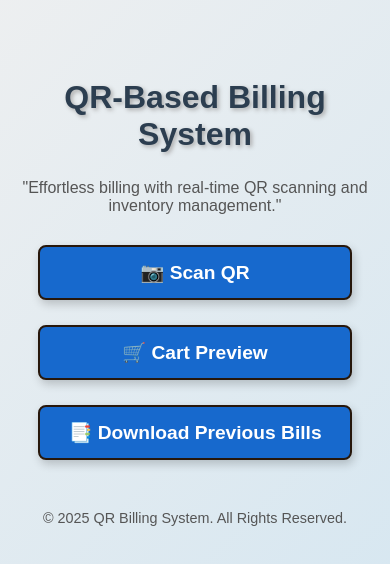
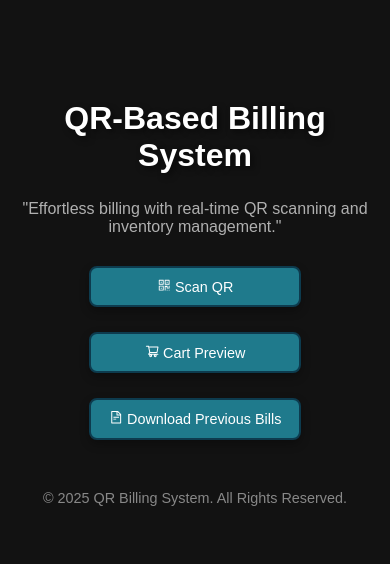
Before and after one commit to ishita1455/Govigyan_, a React (Create React App) app: page / in a window 390 px wide. Shown: the part 150-714 px from the top of the page. Built offline with nearby package versions, Linux system fonts and the light colour scheme.

Commit message:
changes made

```diff
--- a/package.json
+++ b/package.json
@@ -11,6 +11,7 @@
     "jspdf": "^3.0.1",
     "react": "^19.0.0",
     "react-dom": "^19.0.0",
+    "react-icons": "^5.5.0",
     "react-router-dom": "^7.4.0",
     "react-scripts": "5.0.1",
     "web-vitals": "^2.1.4"
--- a/src/components/FrontPage.jsx
+++ b/src/components/FrontPage.jsx
@@ -1,5 +1,33 @@
+// import React from 'react';
+// import { useNavigate } from 'react-router-dom';
+// import '../styles/FrontPage.css';
+
+// const FrontPage = () => {
+//   const navigate = useNavigate();
+
+//   return (
+//     <div className="front-page">
+//       <h1>QR-Based Billing System</h1>
+//       <p>"Effortless billing with real-time QR scanning and inventory management."</p>
+
+//       <div className="buttons">
+//         <button onClick={() => navigate('/scan-qr')}>📷 Scan QR</button>
+//         <button onClick={() => navigate('/cart')}>🛒 Cart Preview</button>
+//         <button onClick={() => navigate('/bills')}>📑 Download Previous Bills</button>  {/* ✅ This now works! */}
+//       </div>
+
+//       <footer>© 2025 QR Billing System. All Rights Reserved.</footer>
+//     </div>
+//   );
+// };
+
+// export default FrontPage;
+
+
+
 import React from 'react';
 import { useNavigate } from 'react-router-dom';
+import { AiOutlineQrcode, AiOutlineShoppingCart, AiOutlineFileText } from 'react-icons/ai';
 import '../styles/FrontPage.css';
 
 const FrontPage = () => {
@@ -11,9 +39,15 @@ const FrontPage = () => {
       <p>"Effortless billing with real-time QR scanning and inventory management."</p>
 
       <div className="buttons">
-        <button onClick={() => navigate('/scan-qr')}>📷 Scan QR</button>
-        <button onClick={() => navigate('/cart')}>🛒 Cart Preview</button>
-        <button onClick={() => navigate('/bills')}>📑 Download Previous Bills</button>  {/* ✅ This now works! */}
+        <button onClick={() => navigate('/scan-qr')}>
+          <AiOutlineQrcode className="icon" /> Scan QR
+        </button>
+        <button onClick={() => navigate('/cart')}>
+          <AiOutlineShoppingCart className="icon" /> Cart Preview
+        </button>
+        <button onClick={() => navigate('/bills')}>
+          <AiOutlineFileText className="icon" /> Download Previous Bills
+        </button>
       </div>
 
       <footer>© 2025 QR Billing System. All Rights Reserved.</footer>
--- a/src/components/QRScanner.jsx
+++ b/src/components/QRScanner.jsx
@@ -1,6 +1,7 @@
 import React, { useState, useEffect, useRef } from 'react';
 import { Html5Qrcode } from 'html5-qrcode';
 import { useNavigate } from 'react-router-dom';
+import { FaHome } from 'react-icons/fa';
 import '../styles/QRScanner.css';
 
 const QRScanner = () => {
@@ -112,7 +113,9 @@ const QRScanner = () => {
 
     return (
         <div className="scanner-page">
-            <button className="home-btn" onClick={() => navigate('/')}>🏠 Home</button>
+            <button className="home-btn" onClick={() => navigate('/')}>
+  <FaHome className="icon" /> Home
+</button>
             <h1>Scan Product QR Code</h1>
             <div id="reader"></div>
 
--- a/src/styles/Cart.css
+++ b/src/styles/Cart.css
@@ -1,4 +1,5 @@
 /* Cart Page Styles */
+/*
 .cart-page {
     font-family: Arial, sans-serif;
     max-width: 1200px;
@@ -139,3 +140,185 @@
   .home-btn:hover {
     background-color: #45a049;
   }
+
+  */
+
+
+
+
+/* Cart Page Styles */
+.cart-page {
+  font-family: Arial, sans-serif;
+  max-width: 100%;
+  margin: 0 auto;
+  padding: 20px;
+  color: #1e1e1e;
+  background: #121212;
+}
+
+h1, h2 {
+  text-align: center;
+  color: #ffffff;
+}
+
+.cart-preview {
+  background: #1e1e1e;
+  padding: 20px;
+  margin-bottom: 20px;
+  border-radius: 8px;
+  box-shadow: 0 4px 8px rgba(255, 255, 255, 0.1);
+  width: 100%;
+}
+
+.cart-table {
+  width: 100%;
+  border-collapse: collapse;
+  color: #ffffff;
+  background: #242424;
+  border-radius: 8px;
+  overflow: hidden;
+}
+
+.cart-table th, .cart-table td {
+  padding: 12px;
+  text-align: center;
+  border-bottom: 1px solid #555;
+}
+
+.cart-table th {
+  background: #333;
+  font-weight: bold;
+}
+
+.cart-item {
+  display: flex;
+  justify-content: space-between;
+  align-items: center;
+  background: #1e1e1e;
+  padding: 15px;
+  margin-bottom: 15px;
+  border-radius: 8px;
+  box-shadow: 0 4px 8px rgba(255, 255, 255, 0.1);
+}
+
+.cart-item h2 {
+  font-size: 18px;
+  color: #ffffff;
+  margin: 0;
+}
+
+.cart-item p {
+  margin: 5px 0;
+  font-size: 16px;
+}
+
+.quantity-section {
+  display: flex;
+  align-items: center;
+}
+
+.quantity-section label {
+  margin-right: 10px;
+  font-weight: bold;
+}
+
+input {
+  width: 60px;
+  padding: 5px;
+  border: 1px solid #555;
+  border-radius: 4px;
+  background: #222;
+  color: #ffffff;
+}
+
+.cart-actions {
+  display: flex;
+  justify-content: space-between;
+  margin-top: 20px;
+}
+
+button {
+  padding: 12px 20px;
+  font-size: 16px;
+  color: #ffffff;
+  background: #145c72;
+  border: none;
+  border-radius: 5px;
+  cursor: pointer;
+  transition: 0.3s;
+}
+
+.scan-btn {
+  background: #1769cd;
+}
+
+.scan-btn:hover {
+  background: #145bb5;
+}
+
+.bill-btn {
+  background: #27ae60;
+}
+
+.bill-btn:hover {
+  background: #219150;
+}
+
+.remove-btn {
+  background: #e74c3c;
+}
+
+.remove-btn:hover {
+  background: #c0392b;
+}
+
+@media (max-width: 768px) {
+  .cart-table th, .cart-table td {
+      padding: 10px;
+      font-size: 14px;
+  }
+
+  .cart-actions {
+      flex-direction: column;
+      align-items: center;
+  }
+
+  button {
+      width: 100%;
+      margin-bottom: 10px;
+  }
+}
+
+@media (max-width: 480px) {
+  .cart-table {
+      font-size: 12px;
+  }
+
+  .cart-table th, .cart-table td {
+      padding: 8px;
+  }
+
+  button {
+      font-size: 14px;
+      padding: 10px;
+  }
+}
+
+.home-btn {
+  position: absolute;
+  top: 20px;
+  left: 20px;
+  padding: 10px 20px;
+  background-color: #4CAF50;
+  color: white;
+  border: none;
+  border-radius: 5px;
+  cursor: pointer;
+  font-size: 16px;
+  text-decoration: none;
+  transition: background 0.3s;
+}
+
+.home-btn:hover {
+  background-color: #45a049;
+}
--- a/src/styles/FrontPage.css
+++ b/src/styles/FrontPage.css
@@ -1,4 +1,6 @@
 /* Styling for the Front Page Container */
+
+/*
 .front-page {
     display: flex;
     flex-direction: column;
@@ -12,7 +14,7 @@
     text-align: center;
 }
 
-/* Title Styling */
+
 .front-page h1 {
     font-size: 3rem;
     color: #2c3e50;
@@ -20,7 +22,7 @@
     text-shadow: 2px 2px 4px #aaa;
 }
 
-/* Tagline */
+
 .front-page p {
     font-size: 1.2rem;
     color: #555;
@@ -28,7 +30,7 @@
     max-width: 600px;
 }
 
-/* Button Container */
+
 .buttons {
     display: flex;
     justify-content: center;
@@ -36,7 +38,6 @@
     flex-wrap: wrap;
 }
 
-/* Button Styling */
 .buttons button {
     background: #3498db;
     color: #fff;
@@ -58,14 +59,13 @@
     transform: translateY(1px);
 }
 
-/* Footer Styling */
 footer {
     margin-top: 40px;
     font-size: 0.9rem;
     color: #555;
 }
 
-/* 🛠️ Responsive Design */
+
 @media (max-width: 768px) {
     .front-page h1 {
         font-size: 2.5rem;
@@ -100,11 +100,11 @@ footer {
 
 .buttons button {
     background: #1769cd !important;
-    color: #ffffff !important;       /* ✅ White Text for Contrast */
+    color: #ffffff !important;
     font-size: 1.2rem;
     font-weight: bold;
     padding: 14px 28px;
-    border: 2px solid #27170b;       /* 🟠 Slightly Darker Border */
+    border: 2px solid #27170b;
     border-radius: 8px;
     cursor: pointer;
     transition: background 0.3s, transform 0.2s;
@@ -112,10 +112,118 @@ footer {
 }
 
 .buttons button:hover {
-    background: #e65c00;  /* 🎨 Darker Orange on Hover */
+    background: #e65c00;
     transform: translateY(-2px);
 }
 
 .buttons button:active {
     transform: translateY(1px);
 }
+
+*/
+
+
+
+
+
+/* Modern Dark Theme for Front Page */
+.front-page {
+    display: flex;
+    flex-direction: column;
+    justify-content: center;
+    align-items: center;
+    min-height: 100vh;
+    padding: 20px;
+    background: #121212; /* Dark Background */
+    color: #e0e0e0;
+    font-family: 'Poppins', sans-serif;
+    text-align: center;
+}
+
+/* Title Styling */
+.front-page h1 {
+    font-size: 3rem;
+    color: #ffffff;
+    margin-bottom: 10px;
+    text-shadow: 3px 3px 6px rgba(0, 0, 0, 0.5);
+}
+
+/* Tagline */
+.front-page p {
+    font-size: 1.2rem;
+    color: #b0b0b0;
+    margin-bottom: 30px;
+    max-width: 600px;
+}
+
+/* Button Container */
+.buttons {
+    display: flex;
+    justify-content: center;
+    gap: 20px;
+    flex-wrap: wrap;
+}
+
+/* Button Styling */
+.buttons button {
+    background: #1f7a8c;
+    color: #ffffff;
+    font-size: 1.1rem;
+    padding: 12px 24px;
+    border: 2px solid #0d3b4e;
+    border-radius: 8px;
+    cursor: pointer;
+    transition: all 0.3s ease;
+    box-shadow: 0 4px 10px rgba(0, 0, 0, 0.3);
+}
+
+.buttons button:hover {
+    background: #145c72;
+    transform: translateY(-3px);
+    box-shadow: 0 6px 15px rgba(0, 0, 0, 0.4);
+}
+
+.buttons button:active {
+    transform: translateY(1px);
+    box-shadow: 0 2px 6px rgba(0, 0, 0, 0.2);
+}
+
+/* Footer Styling */
+footer {
+    margin-top: 40px;
+    font-size: 0.9rem;
+    color: #888;
+}
+
+/* Responsive Design */
+@media (max-width: 768px) {
+    .front-page h1 {
+        font-size: 2.5rem;
+    }
+
+    .front-page p {
+        font-size: 1rem;
+    }
+
+    .buttons button {
+        font-size: 1rem;
+        padding: 10px 20px;
+    }
+}
+
+@media (max-width: 480px) {
+    .front-page h1 {
+        font-size: 2rem;
+    }
+
+    .buttons {
+        flex-direction: column;
+        gap: 15px;
+    }
+
+    .buttons button {
+        width: 100%;
+        font-size: 0.9rem;
+        padding: 10px 18px;
+    }
+}
```
Also changed, not shown: src/styles/QRScanner.css (+118 -6 lines), 1 other file (tests, documents, lock files or other folders).
